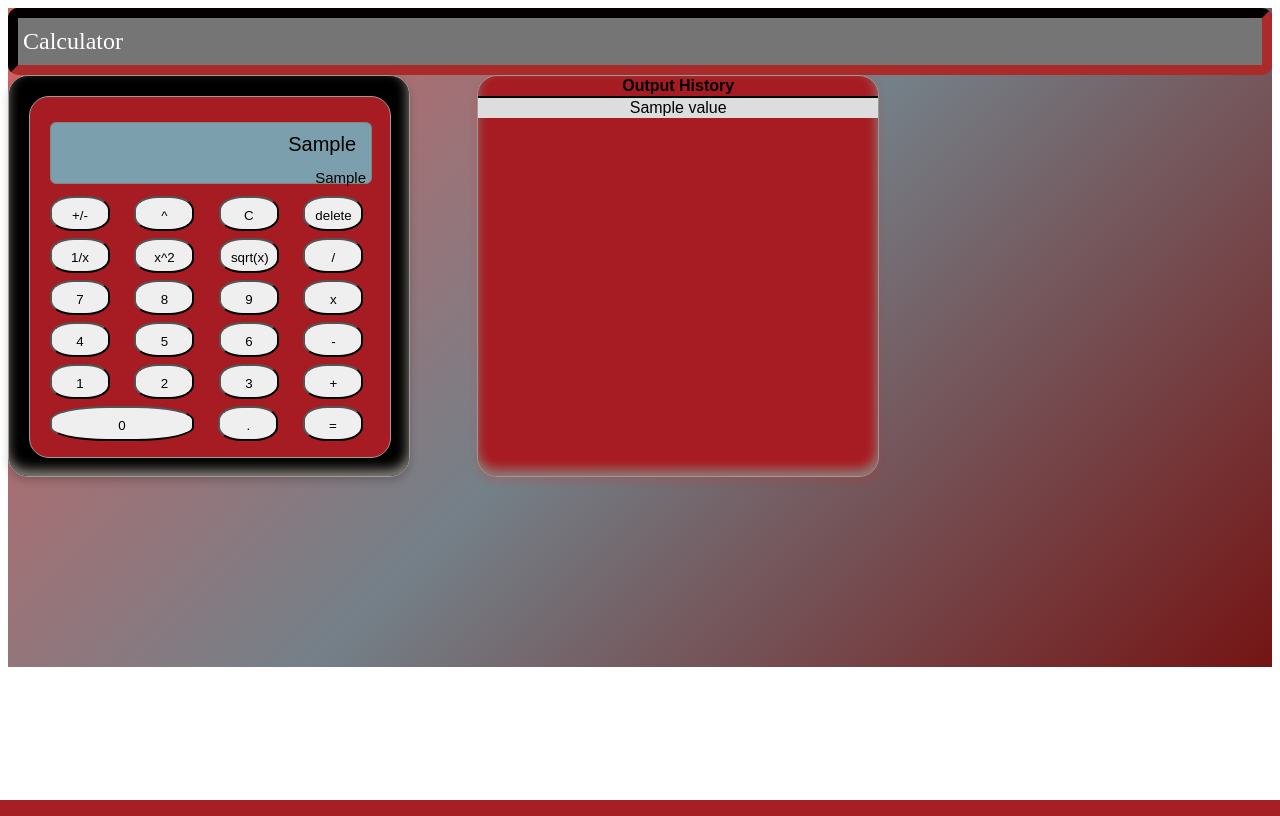
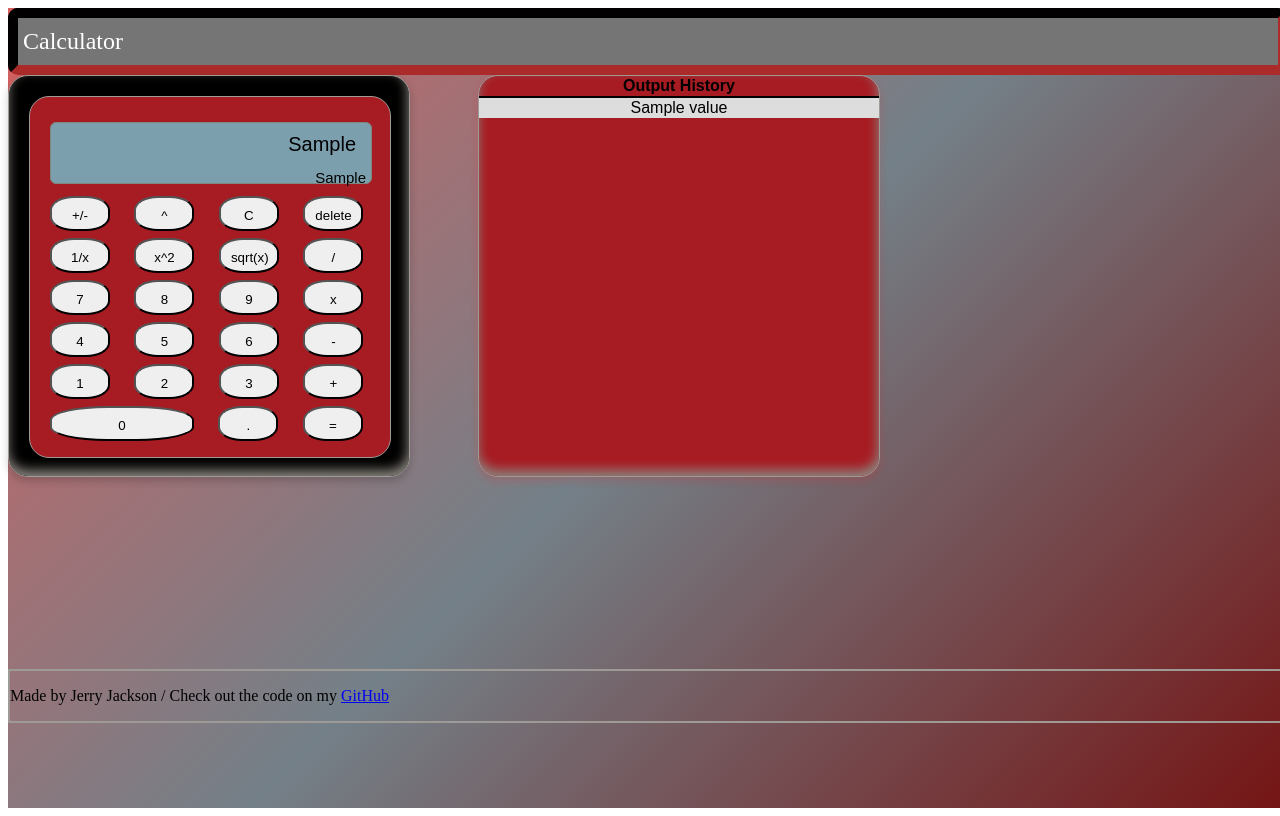
Before and after one commit to jerrylj2/Calculator, a Flask app: template templates/calculator.html in a window 1280 px wide. Run offline with Flask 2, Linux system fonts and the light colour scheme; the template is opened without the code that fills it: most values are stand-ins (such as "Sample title", 1, 10 or a date in 2020).

Commit message:
Adding footer

```diff
--- a/static/site.css
+++ b/static/site.css
@@ -11,6 +11,8 @@
 .body {
     background-color: lightslategray;
     background: linear-gradient(135deg, #d85f5f 0%, #748088 50%, #751414 100%);
+    width: 100vw;
+    min-height: 100vh;
   }
 
 .outer-box {
@@ -102,3 +104,7 @@ th {
 tr:nth-child(even) {
     background-color: #dddddd;
   }
+
+footer {
+  border: 2px solid #9e9b97;
+}
--- a/templates/calculator.html
+++ b/templates/calculator.html
@@ -76,5 +76,8 @@
                 </div>
             </div>
         </form>
+        <footer>
+            <p>Made by Jerry Jackson / Check out the code on my <a href = "https://github.com/jerrylj2/Calculator" target = "_blank">GitHub</a></p>
+        </footer>
     </div>
 </html>
```
